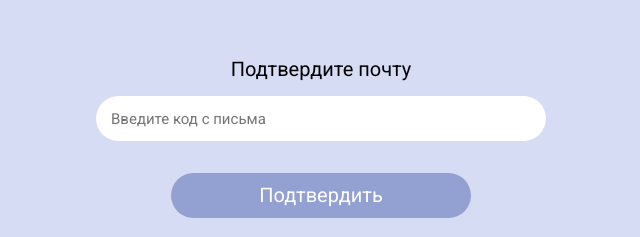
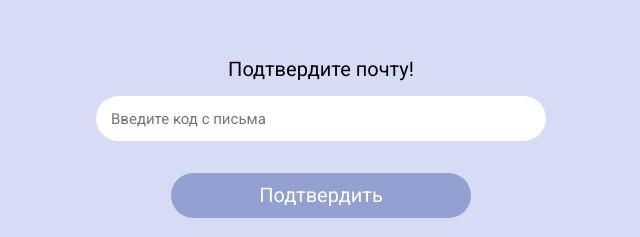
Before and after one commit to QuanyshJ/Kuanysh_py, a website: page views/email.confirm.html in a window 1280 px wide. Shown: the part 252-489 px from the top of the page, 319-959 px from the left. Drawn offline with nearby package versions, Linux system fonts and the light colour scheme.

Commit message:
Update email.confirm.html

```diff
--- a/views/email.confirm.html
+++ b/views/email.confirm.html
@@ -20,7 +20,7 @@
         <div class="formBx">
             <form action="/confirm" method="get" class="form">
                 <div class="inputdiv">
-                    <p class="text">Подтвердите почту</p>
+                    <p class="text">Подтвердите почту!</p>
                     <input class="input" type="text" placeholder="Введите код с письма">
                 </div>
                 <button class="signbtn">Подтвердить</button>
```
